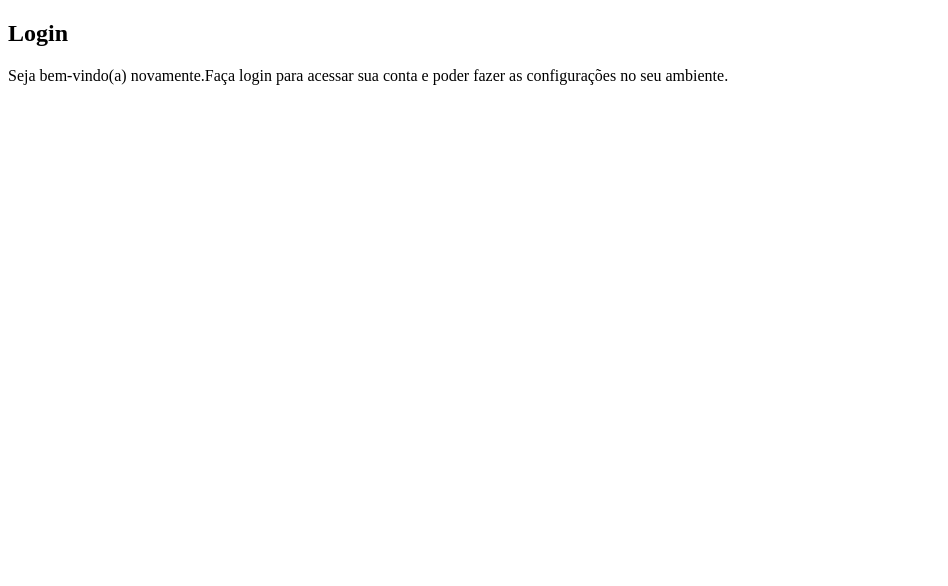
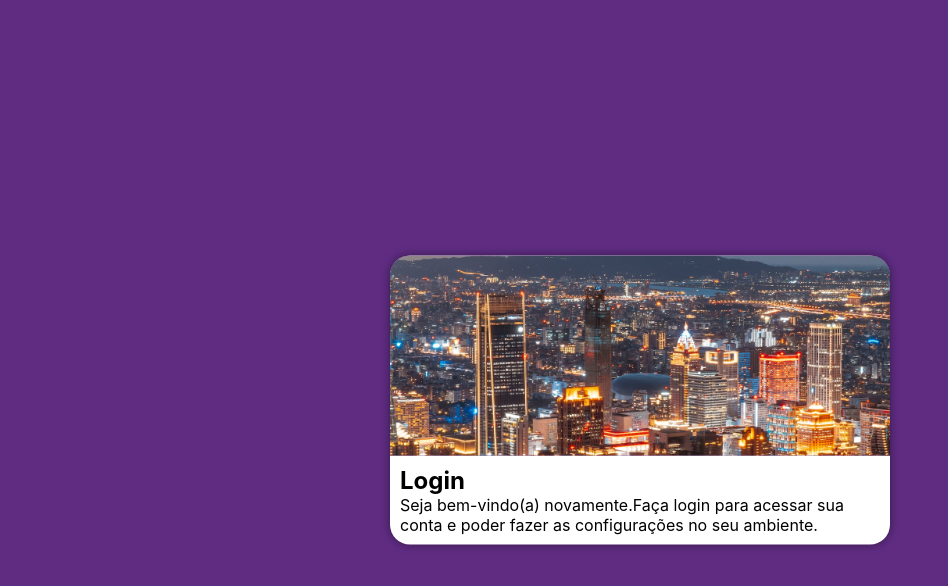
Before and after one commit to JonasCandido/projeto-login, a plain HTML site: page index.html in a window 1280 px wide. Shown: the whole page, without its empty margins (0-948 px from the left). Drawn offline with Linux system fonts and the light colour scheme.

Commit message:
atualizei projeto

```diff
--- a/estilos/style.css
+++ b/estilos/style.css
@@ -5,3 +5,48 @@
     Verde: #49a09d
     Lilás: #5f2c82
 */
+
+* {
+    font-family: -apple-system, BlinkMacSystemFont, 'Segoe UI', Roboto, Oxygen, Ubuntu, Cantarell, 'Open Sans', 'Helvetica Neue', sans-serif;
+    padding: 0px;
+    margin: 0px;
+    box-sizing: border-box;
+}
+
+body, html{
+    background-color: #5f2c82;
+    height: 100vh;
+    width: 100vw;
+}
+
+main{
+    position: relative;
+    height: 100vh;
+    width: 100vw;
+}
+
+section#login{
+    position: absolute;
+    top: 50%;
+    left: 50%;
+    transform: translate(-50%, -50%);
+    overflow: hidden;
+
+    background-color: white;
+    width: 250px;
+    width: 500px;
+    border-radius: 20px;
+    box-shadow: 0px 0px 10px rgba(0, 0, 0, 0.450);
+}
+
+section#login > div#imagem{
+    display: block;
+    background: #5f2c82 url(../imagens/cidade.jpg) center center no-repeat;
+    background-size: cover;
+    height: 200px;
+}
+
+section#login > div#formulario{
+    display: block;
+    padding: 10px;
+}
--- a/index.html
+++ b/index.html
@@ -9,10 +9,10 @@
 <body>
     <main>
         <section id="login">
-            <div id="">
-
+            <div id="imagem">
+                <!-- Aqui vai a imagem nas CSS -->
             </div>
-            <div id="form">
+            <div id="formulario">
                 <h1>Login</h1>
                 <p>Seja bem-vindo(a) novamente.Faça login para acessar sua conta e poder fazer as configurações no seu ambiente.</p>
                 <form action="login.php" method="post">
```
